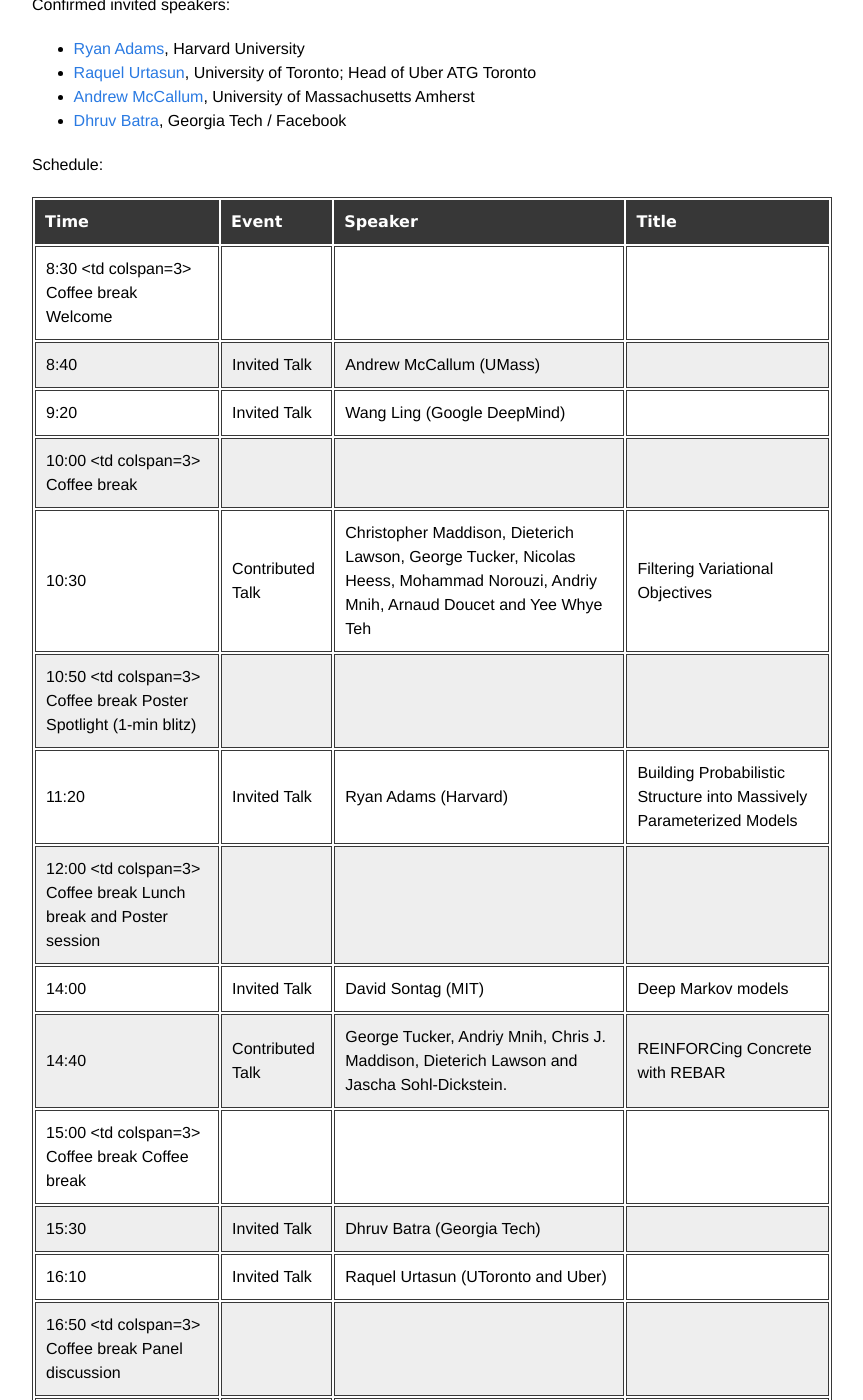
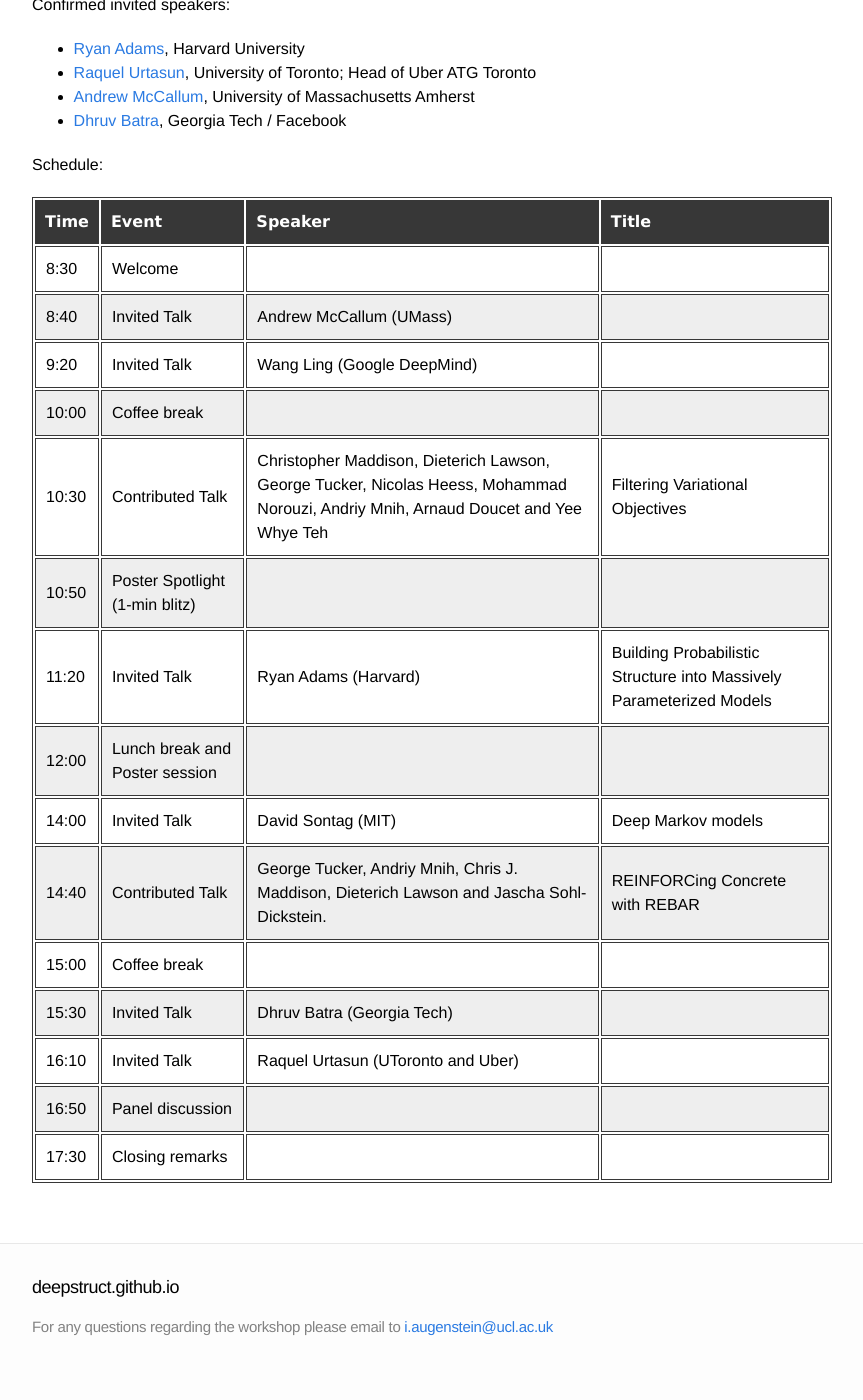
Before and after one commit to deepstruct/deepstruct.github.io, a Jekyll site: the page built from ICML17/3_schedule.md, in a window 1280 px wide and 1400 px high, scrolled down 247 px. Shown: the whole window, without its empty margins (208-1071 px from the left). Built offline with Jekyll 4.4.1, drawn with Linux system fonts in a browser that asks for light colours; some of the changed text lies outside the part shown.

Commit message:
Update 3_schedule.md

```diff
--- a/ICML17/3_schedule.md
+++ b/ICML17/3_schedule.md
@@ -15,18 +15,18 @@
 
 | Time          |  Event        |  Speaker | Title |
 | ------------- | ------------- | -------------  |  -------------  |
-|  8:30   <td colspan=3> Coffee break   Welcome  |
+|  8:30 | Welcome  |
 |  8:40 | Invited Talk  | Andrew McCallum (UMass) |
 |  9:20  |  Invited Talk  |  Wang Ling (Google DeepMind)  |
-|  10:00   <td colspan=3> Coffee break
+|  10:00 | Coffee break   |
 |  10:30  |  Contributed Talk   | Christopher Maddison, Dieterich Lawson, George Tucker, Nicolas Heess, Mohammad Norouzi, Andriy Mnih, Arnaud Doucet and Yee Whye Teh | Filtering Variational Objectives |
-|  10:50  <td colspan=3> Coffee break   Poster Spotlight (1-min blitz)
+|  10:50  |  Poster Spotlight (1-min blitz)   |
 |  11:20  |  Invited Talk  |  Ryan Adams (Harvard)  | Building Probabilistic Structure into Massively Parameterized Models |
-|  12:00  <td colspan=3> Coffee break  Lunch break and Poster session
+|  12:00  |  Lunch break and Poster session    |
 |  14:00   |  Invited Talk  |  David Sontag (MIT)  |  Deep Markov models |
 |  14:40  |   Contributed Talk   |  George Tucker, Andriy Mnih, Chris J. Maddison, Dieterich Lawson and Jascha Sohl-Dickstein. | REINFORCing Concrete with REBAR |
-|  15:00    <td colspan=3> Coffee break  Coffee break
+|  15:00    |  Coffee break    |
 |  15:30   |  Invited Talk  |  Dhruv Batra (Georgia Tech) |
 |  16:10  |  Invited Talk  |  Raquel Urtasun (UToronto and Uber) |
-|  16:50   <td colspan=3> Coffee break  Panel discussion
-|  17:30   <td colspan=3> Coffee break   Closing remarks
+|  16:50  | Panel discussion  |
+|  17:30  | Closing remarks  |
```
